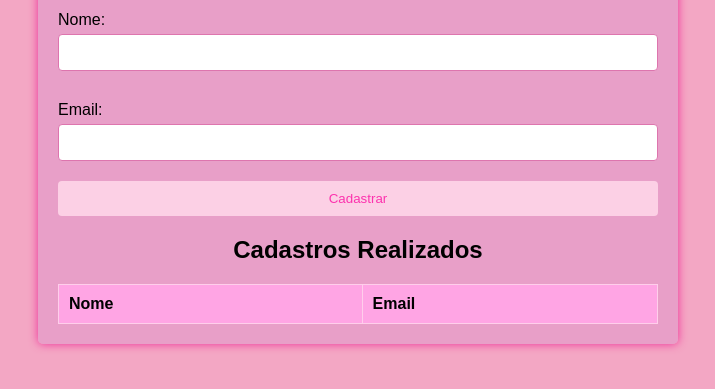
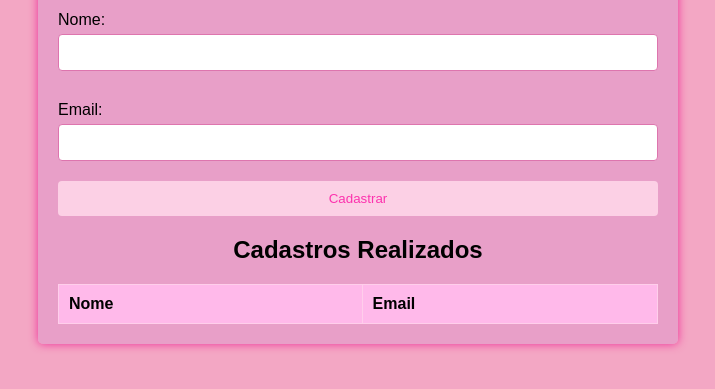
Before and after one commit to Ngsc013/atividadefinal, a plain HTML site: page index.html in a window 1280 px wide. Shown: the part 119-508 px from the top of the page, without its empty margins (282-997 px from the left). Drawn offline with Linux system fonts and the light colour scheme.

Commit message:
cadastro<3

```diff
--- a/style.css
+++ b/style.css
@@ -59,5 +59,5 @@ th, td {
 }
 
 th {
-    background-color: #ffa5e4;
+    background-color: #ffb9ea;
 }
```
